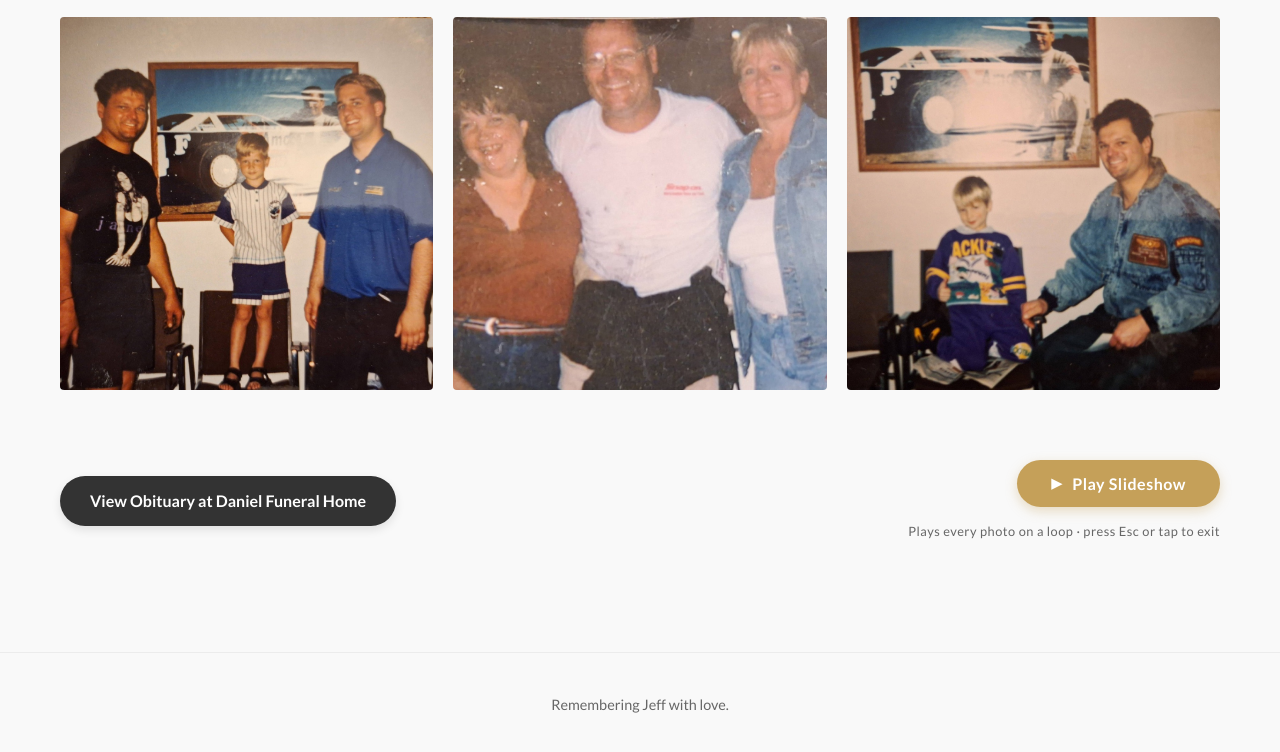
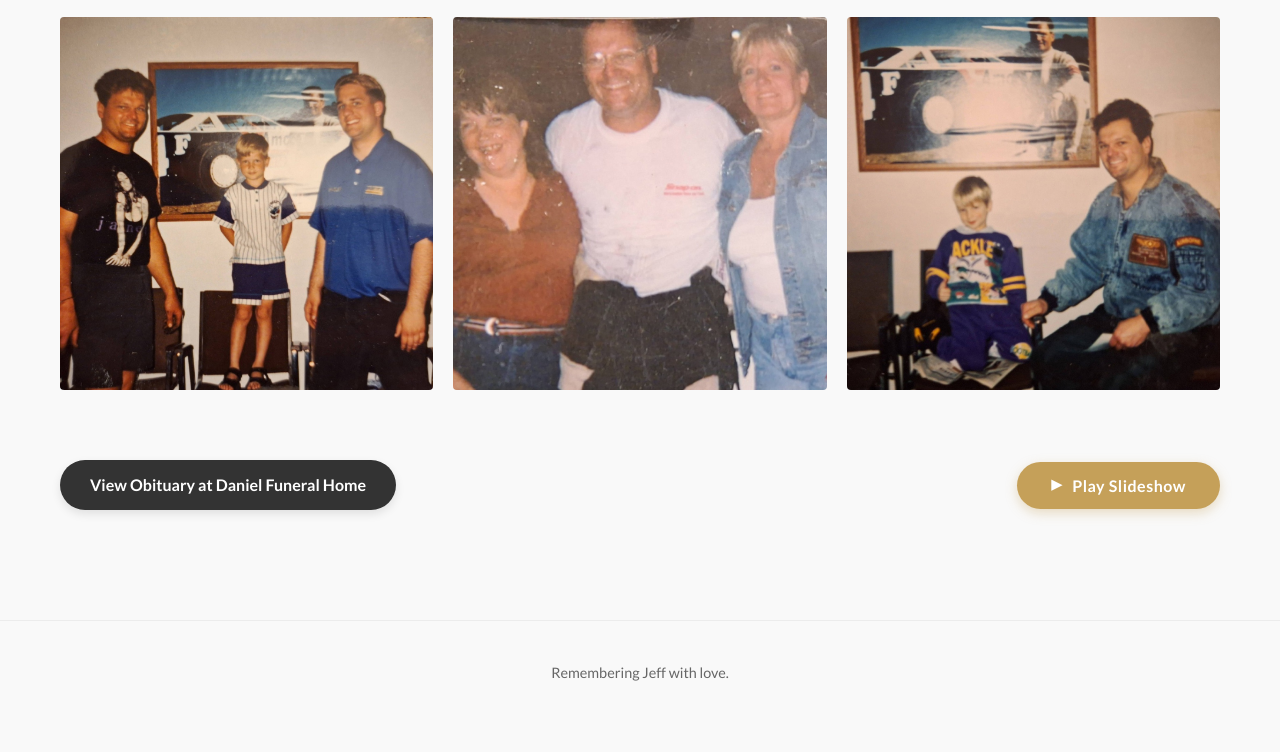
Before and after one commit to nikolausj1/jeffhinkemeyer, a plain HTML site: page index.html in a window 1280 px wide. Shown: the part 4617-5369 px from the top of the page. After the commit the page ends 5341 px from the top, so only its background shows below. Drawn offline with nearby package versions, Linux system fonts and the light colour scheme; a web font is replaced by a local one.

Commit message:
Remove slideshow hint line under the Play Slideshow button
Co-Authored-By: Claude <noreply@anthropic.com>

```diff
--- a/index.html
+++ b/index.html
@@ -156,7 +156,6 @@
                         <button id="play-slideshow" class="btn-slideshow" type="button">
                             <span class="play-icon" aria-hidden="true">&#9654;</span> Play Slideshow
                         </button>
-                        <p class="slideshow-hint">Plays every photo on a loop &middot; press Esc or tap to exit</p>
                     </div>
                 </div>
             </div>
--- a/style.css
+++ b/style.css
@@ -431,13 +431,6 @@ h1.name {
     line-height: 1;
 }
 
-.slideshow-hint {
-    margin-top: 14px;
-    font-size: 0.8rem;
-    color: var(--secondary-color);
-    letter-spacing: 0.5px;
-}
-
 /* Slideshow mode: clean, distraction-free full-screen display */
 .lightbox.slideshow-mode .nav-btn {
     display: none;
```
